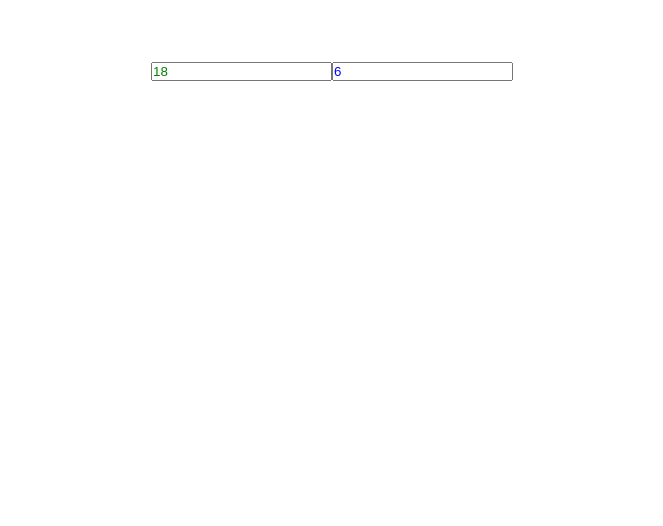
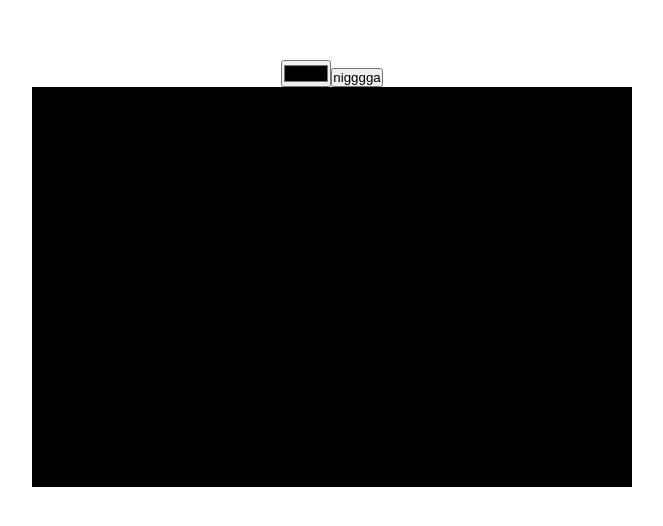
Before and after one commit to Gurgen2007/1stProject, a React (Create React App) app: page / in a window 1280 px wide. Shown: the part 140-666 px from the top of the page, without its empty margins (308-971 px from the left). Built offline with nearby package versions, Linux system fonts and the light colour scheme.

Commit message:
firstcommit

```diff
--- a/src/App.js
+++ b/src/App.js
@@ -1,12 +1,22 @@
 import logo from './logo.svg';
 import './App.css';
 import { Input } from './component/input/input';
+import { Button } from './component/button/button';
+import { useState } from 'react';
 
 function App() {
+  const [data, setData] = useState()
+  const [color, setColor] = useState('black')
+  const changeColor = () => {
+
+    setColor(data)
+
+}
   return (
     <div className="App">
-      <Input tip="number" placeholderr="number" value={18}/>
-      <Input tip="string" placeholderr="string" value={6} />
+      <Input tip="color" setData = {setData} placeholderr="string" value={6} />
+      <Button data={data} onChange={changeColor} />
+      <div className='divv' style={{backgroundColor: color}}></div>
     </div>
   );
 }
--- /dev/null
+++ b/src/component/button/button.js
@@ -0,0 +1,8 @@
+import { useState } from "react"
+import { Input } from "../input/input"
+
+export const Button=({data,onChange})=>{
+
+
+    return <button onClick={() => onChange()}>nigggga</button>
+}
--- a/src/component/input/input.css
+++ b/src/component/input/input.css
@@ -9,6 +9,3 @@ body{
     justify-content: center;
     padding-top: 200px;
 }
-.red {
-    background-color: red;
-}
--- a/src/component/input/input.js
+++ b/src/component/input/input.js
@@ -2,19 +2,24 @@ import style from "./input.css"
 import { useState } from "react"
 
 
-export const Input=({tip, placeholderr, value})=>{
-    const [data, setData] = useState(value || 10)
-    let bgcolor;
-    let types;
-    if (value<=1 && value>=5) {
-        bgcolor = 'red'
-        types = 'number'
-    } else if(value>=6 && value<=10){
-        bgcolor = 'blue'
-        types = 'string'
-    } else if(value >= 11){
-        bgcolor = 'green'
-        types = 'string'
+export const Input=({tip, placeholderr, value, setData})=>{
+    // const [data, setData] = useState(value || 10)
+    // let bgcolor;
+    // let types;
+    // if (value<=1 && value>=5) {
+    //     bgcolor = 'red'
+    //     types = 'number'
+    // } else if(value>=6 && value<=10){
+    //     bgcolor = 'blue'
+    //     types = 'string'
+    // } else if(value >= 11){
+    //     bgcolor = 'green'
+    //     types = 'color'
+    // }
+    const changeColor = (e) => {
+        // console.log(e.target.value);
+        setData(e.target.value)
     }
-    return (<input type={types} placeholder={placeholderr} value={data} style={{color:bgcolor}}/>)
+
+    return (<input type={tip} onChange={(e) => changeColor(e)} placeholder={placeholderr}/>)
 }
--- a/src/index.css
+++ b/src/index.css
@@ -11,3 +11,9 @@ code {
   font-family: source-code-pro, Menlo, Monaco, Consolas, 'Courier New',
     monospace;
 }
+
+.divv{
+  width: 600px;
+  height: 400px;
+  background-color: black;
+}
```
Also changed, not shown: src/component/button/button.css (added).
